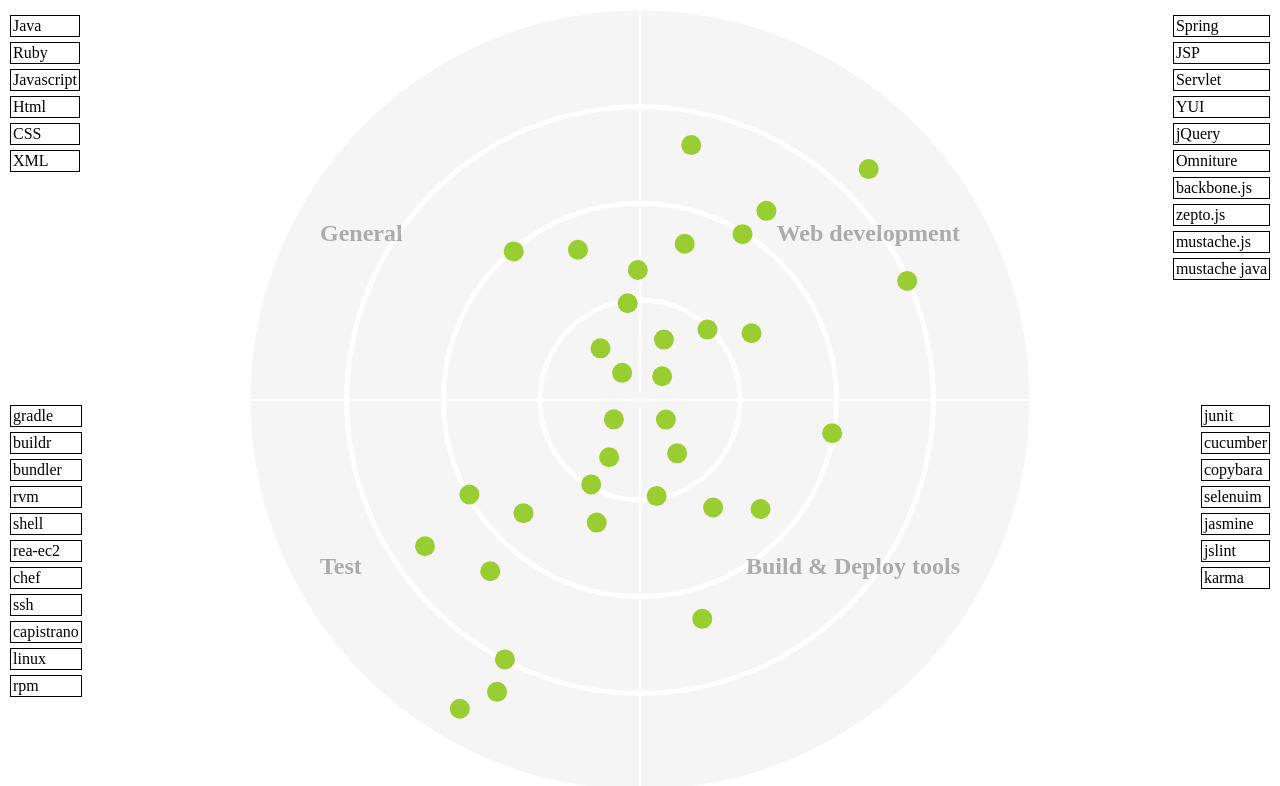
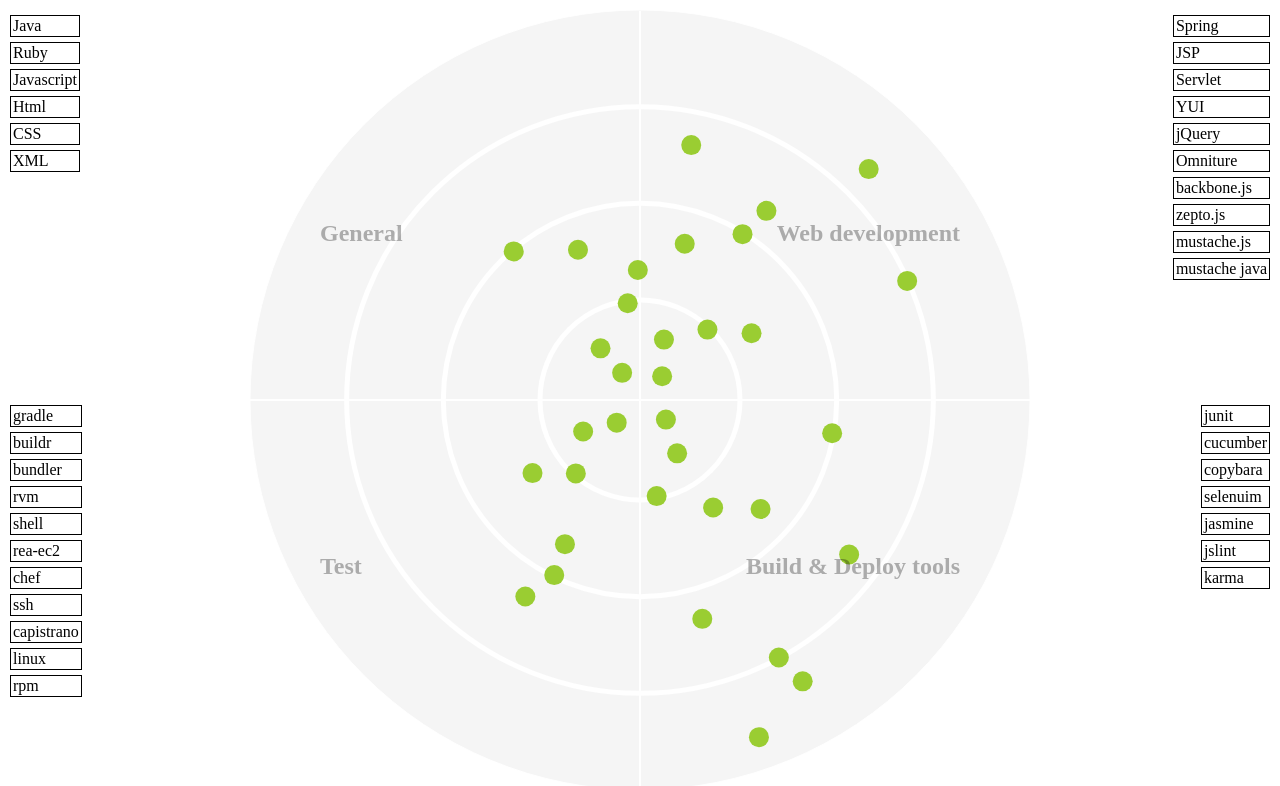
Before and after one commit to charleyw/tech-radar, a plain HTML site: page index.html in a window 1280 px wide. Drawn offline with Linux system fonts and the light colour scheme.

Commit message:
fix the bug that uncorrectly put the build and test group

```diff
--- a/index.html
+++ b/index.html
@@ -236,8 +236,8 @@
         }
         drawPointForEachTech(general, maxRadius, paper, width, height, pointAtNegativeX, pointAtNegativeY);
         drawPointForEachTech(web_dev, maxRadius, paper, width, height, pointAtPositiveX, pointAtNegativeY);
-        drawPointForEachTech(test, maxRadius, paper, width, height, pointAtPositiveX, pointAtPositiveY);
-        drawPointForEachTech(build_and_deploy_tools, maxRadius, paper, width, height, pointAtNegativeX, pointAtPositiveY);
+        drawPointForEachTech(build_and_deploy_tools, maxRadius, paper, width, height, pointAtPositiveX, pointAtPositiveY);
+        drawPointForEachTech(test, maxRadius, paper, width, height, pointAtNegativeX, pointAtPositiveY);
     };
 </script>
 <div id="container">
```
